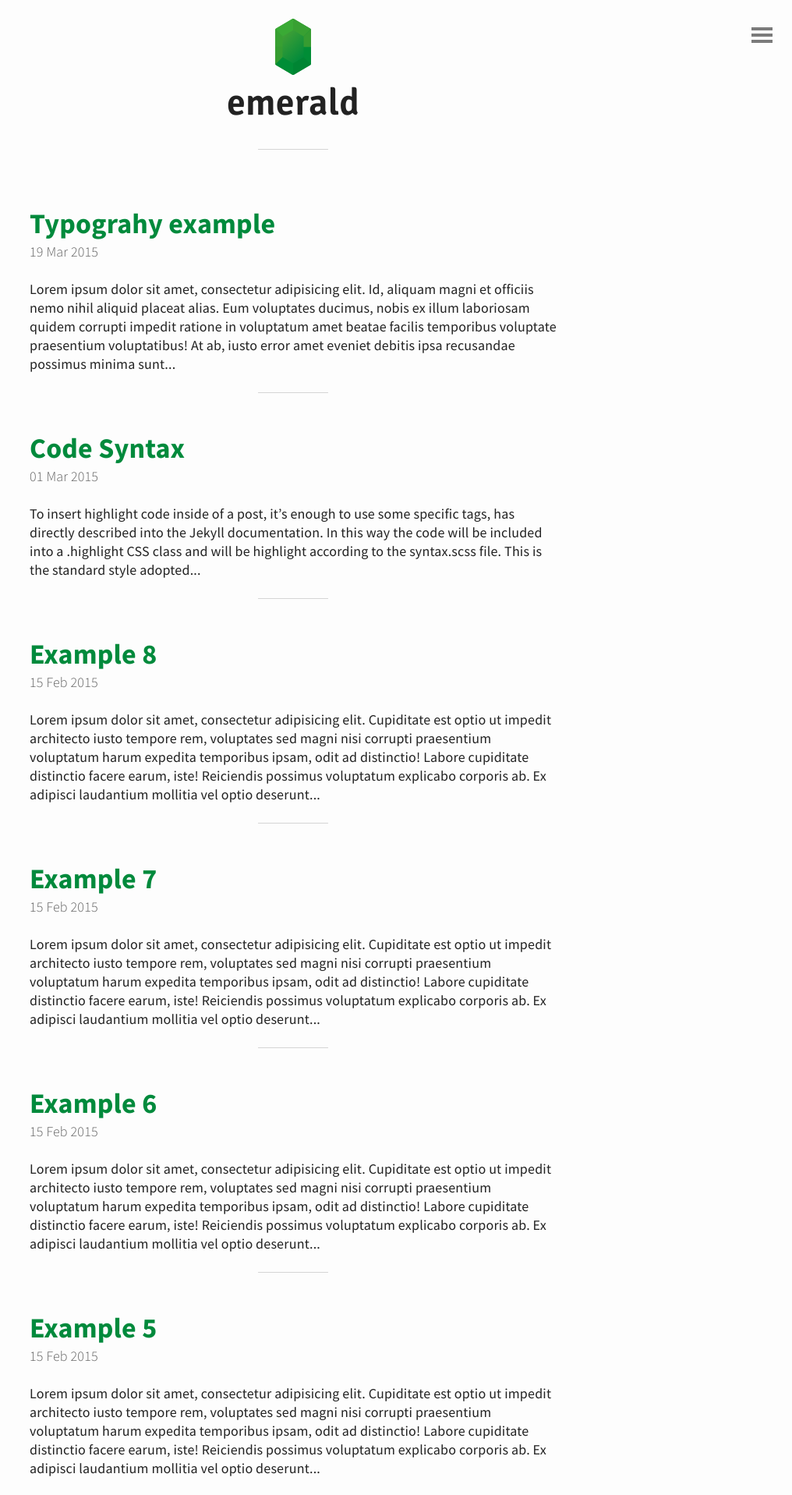
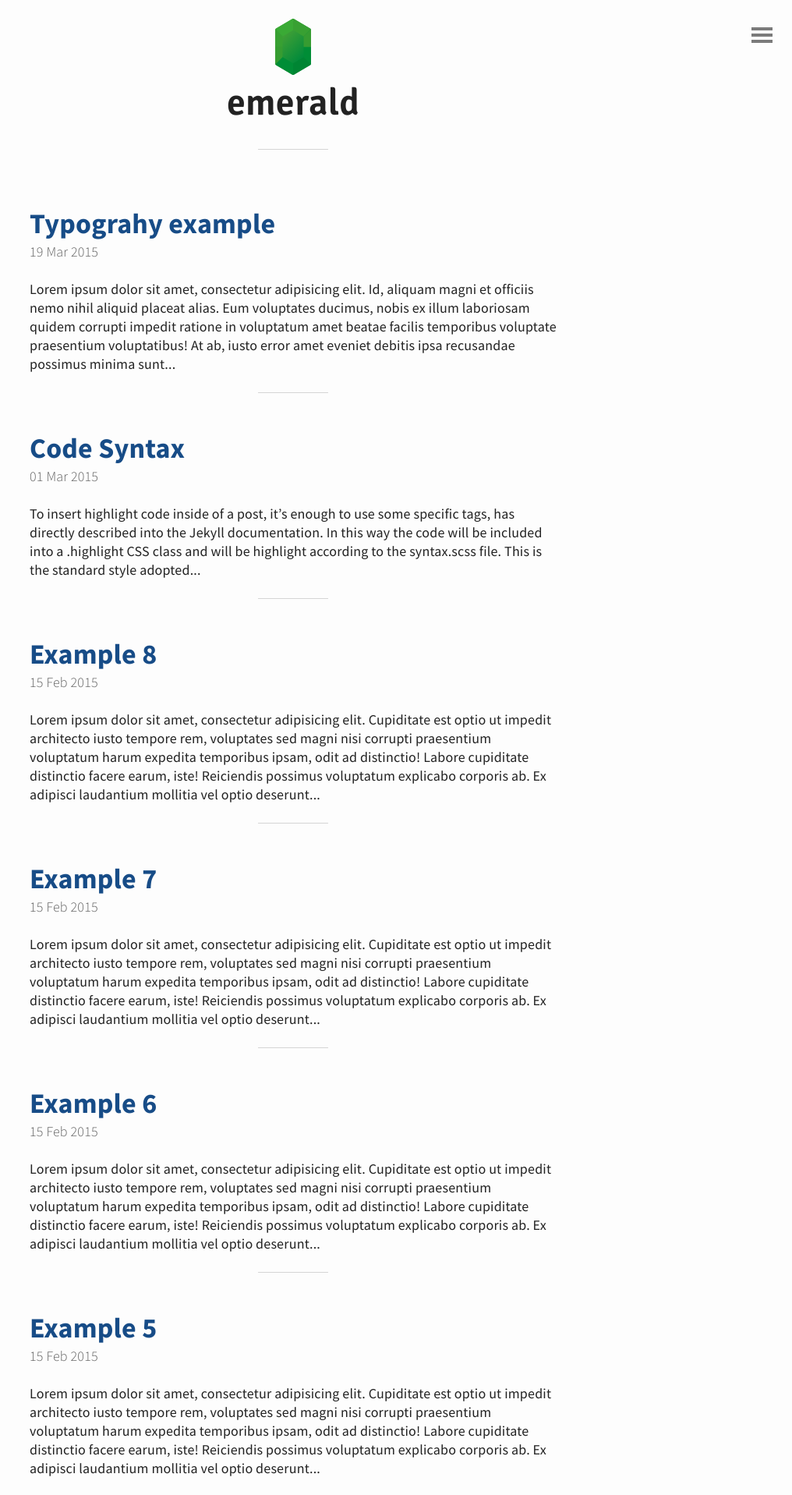
Before and after one commit to vinodmuda/vinodmuda.github.io, a Jekyll site: the page built from index.html, in a window 1280 px wide. Shown: the top 1917 px of the page at 78% size, without its empty margins (264-1280 px from the left). Built offline with Jekyll 4.4.1, drawn with Linux system fonts in a browser that asks for light colours; the list of posts is cut into pages by our own code.

Commit message:
Changed the colour theme

```diff
--- a/_sass/base.scss
+++ b/_sass/base.scss
@@ -18,7 +18,7 @@ html, body, h1, h2, h3, h4, h5, h6, p, ul, ol, li, img {
 
 /*- Base color -*/
 
-$main-color: #008A3C;
+$main-color: #174c87;
 $background-color: #FDFDFD;
 $text-color: #222222;
 
```
